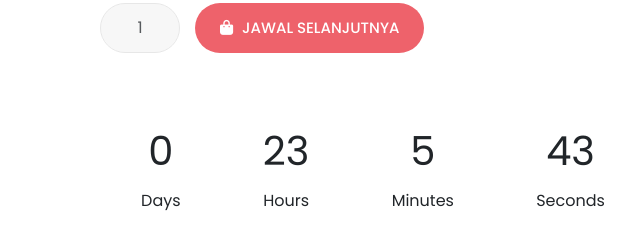
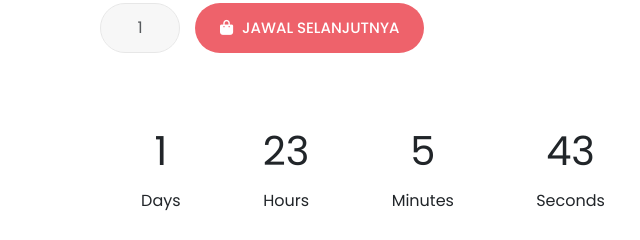
Before and after one commit to collabsnbt/collabsnbt.github.io, a plain HTML site: page product-details.html in a window 1280 px wide. Shown: the part 920-1160 px from the top of the page, 552-1192 px from the left. Drawn offline with nearby package versions, Linux system fonts and the light colour scheme.

Commit message:
Update product-details.html
Yo

```diff
--- a/product-details.html
+++ b/product-details.html
@@ -157,7 +157,7 @@ p {
 </div>
 
 <script>
-    var countDownDate = new Date("Mar 29, 2024 07:00:00").getTime();
+    var countDownDate = new Date("Mar 30, 2024 07:00:00").getTime();
     var countdownfunction = setInterval(function() {
         var now = new Date().getTime();
         var distance = countDownDate - now;
```
